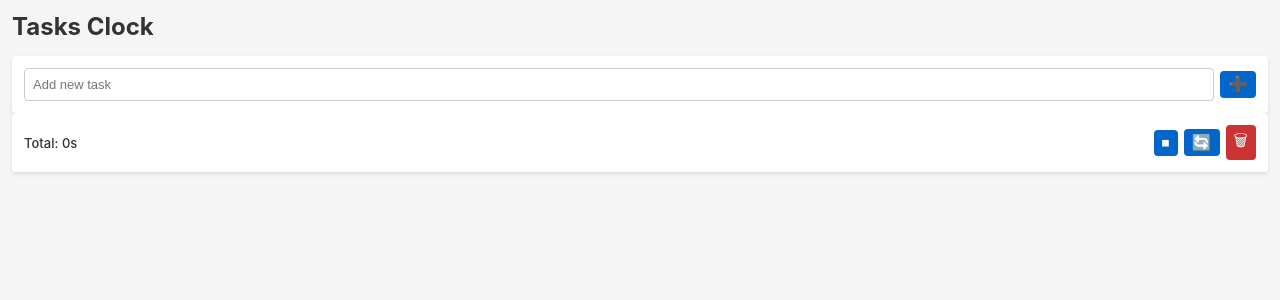
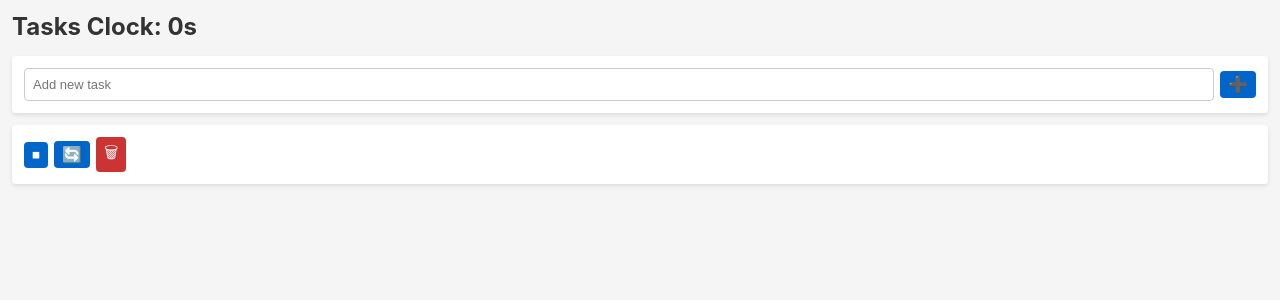
Before and after one commit to laggingreflex/clock-tasks, a React (Vite) app: page / in a window 1280 px wide. Shown: the top 300 px of the page. Built offline with nearby package versions, Linux system fonts and the light colour scheme.

Commit message:
update task clock header with total elapsed time; simplify controls layout

```diff
--- a/src/App.css
+++ b/src/App.css
@@ -67,16 +67,14 @@ p {
   padding: 12px;
   border-radius: 4px;
   box-shadow: 0 2px 4px rgba(0, 0, 0, 0.1);
-  margin-bottom: 12px;
+  margin-top: 12px;
   display: flex;
   gap: 12px;
   flex-direction: column;
 }
 
 .controls-top {
-  display: flex;
-  align-items: center;
-  justify-content: space-between;
+  display: none;
 }
 
 .controls-buttons {
@@ -131,13 +129,8 @@ p {
 
 .task-stats {
   display: flex;
-  gap: 16px;
-  flex-wrap: wrap;
+  justify-content: space-between;
   align-items: center;
-}
-
-.task-stats span {
-  flex: 0 0 auto;
 }
 
 .task-buttons {
--- a/src/App.tsx
+++ b/src/App.tsx
@@ -224,26 +224,9 @@ function App() {
 
   return (
     <div>
-      <h1>Tasks Clock</h1>
+      <h1>Tasks Clock: {formatTime(totalElapsedTime)}</h1>
 
       <AddTaskForm onAdd={addTask} />
-
-      <div className="controls">
-        <div className="controls-top">
-          <p>Total: {formatTime(totalElapsedTime)}</p>
-          <div className="controls-buttons">
-            <button title="Stop all tasks" onClick={stopAll}>⏹</button>
-            <button title="Reset all tasks" onClick={resetAll}>🔄</button>
-            <button
-              title={deletionMode ? "Delete all tasks" : "Enable deletion mode"}
-              className={`delete-btn ${deletionMode ? 'deletion-active' : ''}`}
-              onClick={handleDeleteAllClick}
-            >
-              🗑
-            </button>
-          </div>
-        </div>
-      </div>
 
       <div className="tasks-list">
         {tasks.map(task => {
@@ -275,7 +258,20 @@ function App() {
           </div>
         )
         })}
+      </div>
 
+      <div className="controls">
+        <div className="controls-buttons">
+          <button title="Stop all tasks" onClick={stopAll}>⏹</button>
+          <button title="Reset all tasks" onClick={resetAll}>🔄</button>
+          <button
+            title={deletionMode ? "Delete all tasks" : "Enable deletion mode"}
+            className={`delete-btn ${deletionMode ? 'deletion-active' : ''}`}
+            onClick={handleDeleteAllClick}
+          >
+            🗑
+          </button>
+        </div>
       </div>
     </div>
   )
```
